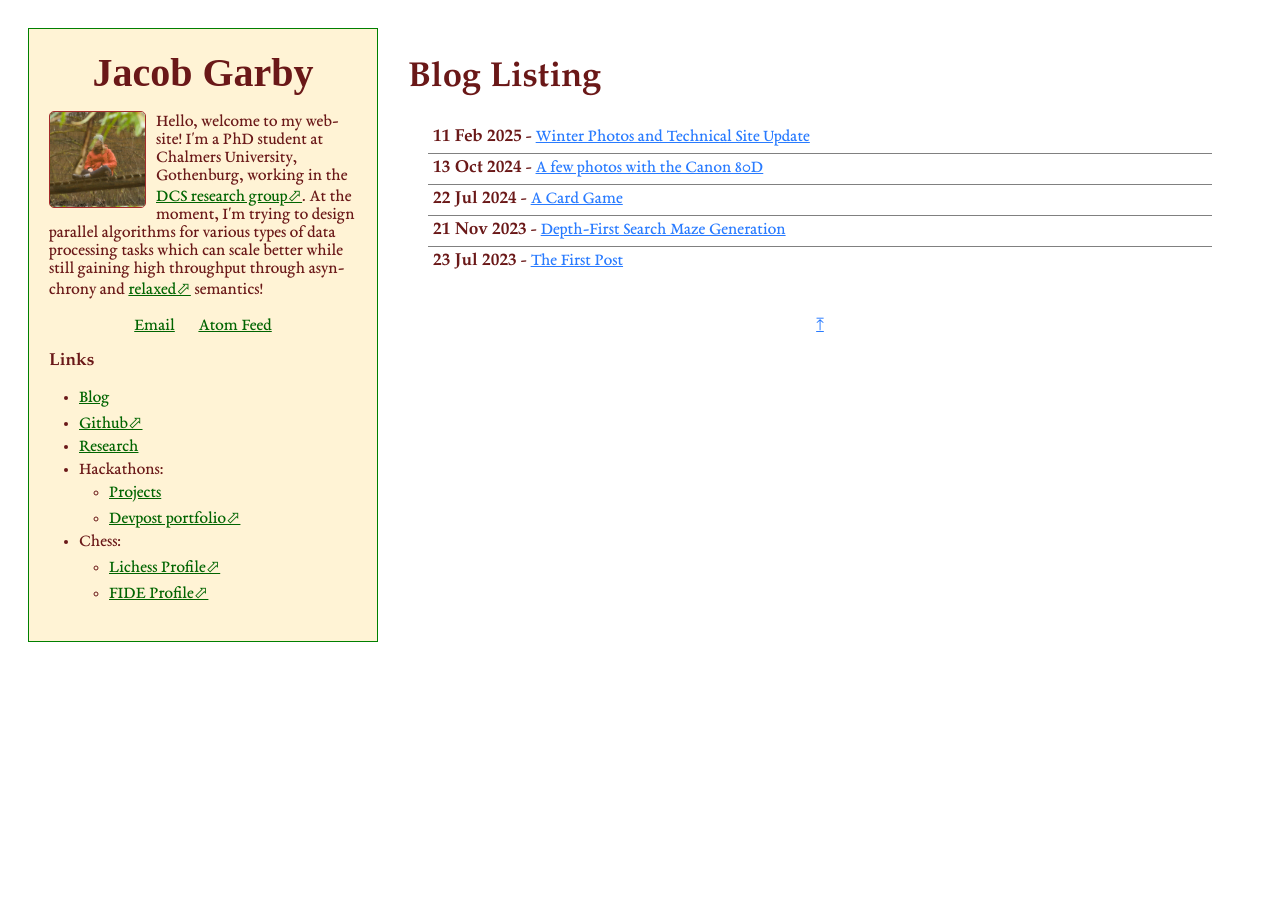
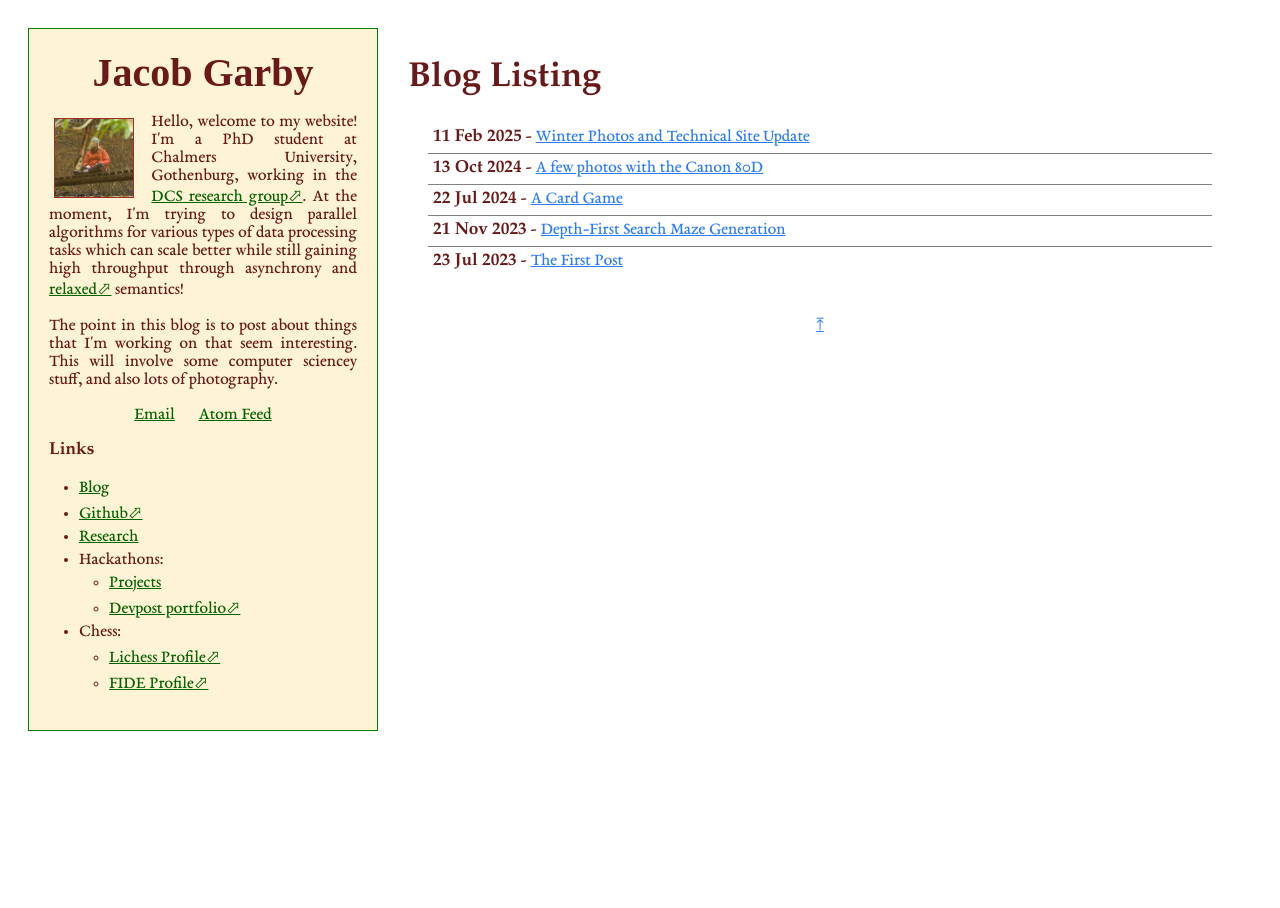
Before and after one commit to j4cobgarby/j4cobgarby.github.io, a Jekyll site: the page built from index.html, in a window 1280 px wide. Built offline with Jekyll 4.4.1, drawn with Linux system fonts in a browser that asks for light colours; some web fonts are replaced.

Commit message:
Adjust sidebar image

```diff
--- a/_layouts/default.html
+++ b/_layouts/default.html
@@ -17,10 +17,13 @@
         <div class="container">
         <div id="sidebar" class="sidebar">
             <h1 class="bigtitle"> Jacob Garby </h1>
+            <p class="intro hide_on_mobile">
             <img class="icon hide_on_mobile" src="/assets/img/just me.jpg" alt="Me at Royal Hackaway 2024">
-            <p class="intro hide_on_mobile">
             Hello, welcome to my website!
             I'm a PhD student at Chalmers University, Gothenburg, working in the <a href="https://www.cse.chalmers.se/research/group/dcs/">DCS research group&#x2B00;</a>. At the moment, I'm trying to design parallel algorithms for various types of data processing tasks which can scale better while still gaining high throughput through asynchrony and <a href="https://blogs.qub.ac.uk/relax-dn/">relaxed&#x2B00;</a> semantics!
+            </p>
+            <p>
+            The point in this blog is to post about things that I'm working on that seem interesting. This will involve some computer sciencey stuff, and also lots of photography.
             </p>
 
 	    <p style="text-align: center;">
--- a/assets/css/style.css
+++ b/assets/css/style.css
@@ -34,8 +34,8 @@ body {
     background-position: 0 0, 6.5pt 6.5pt;
     background-size: 13pt 13pt;
 
-    hyphens: auto;
-    text-align: left;
+    /*hyphens: auto;*/
+    text-align: justify;
 }
 
 h1 {
@@ -223,10 +223,9 @@ img {
 
 img.icon {
     float: left;
-    margin: 10px 10px 0 0;
-    width: 95px;
+    margin-right: 1em;
+    height: 4.5em;
     border: 1px solid brown;
-    border-radius: 5px;
 }
 
 /* uhhh, i think this was so that when there are three images in a row they
@@ -238,10 +237,6 @@ img + img, img:has(+ img) {
 img.cardbanner {
     margin-top: 10px;
     width: 100%;
-}
-
-p:has(> img) {
-    text-align: center;
 }
 
 div.cardContainer {
```
